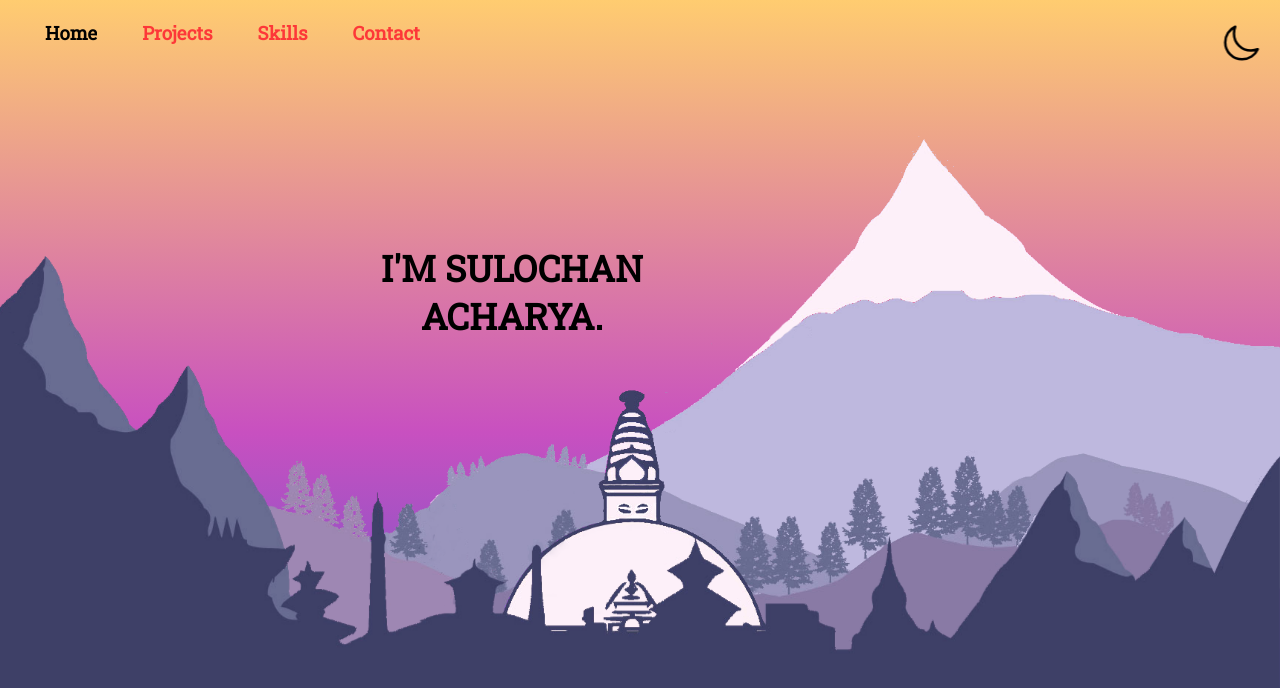
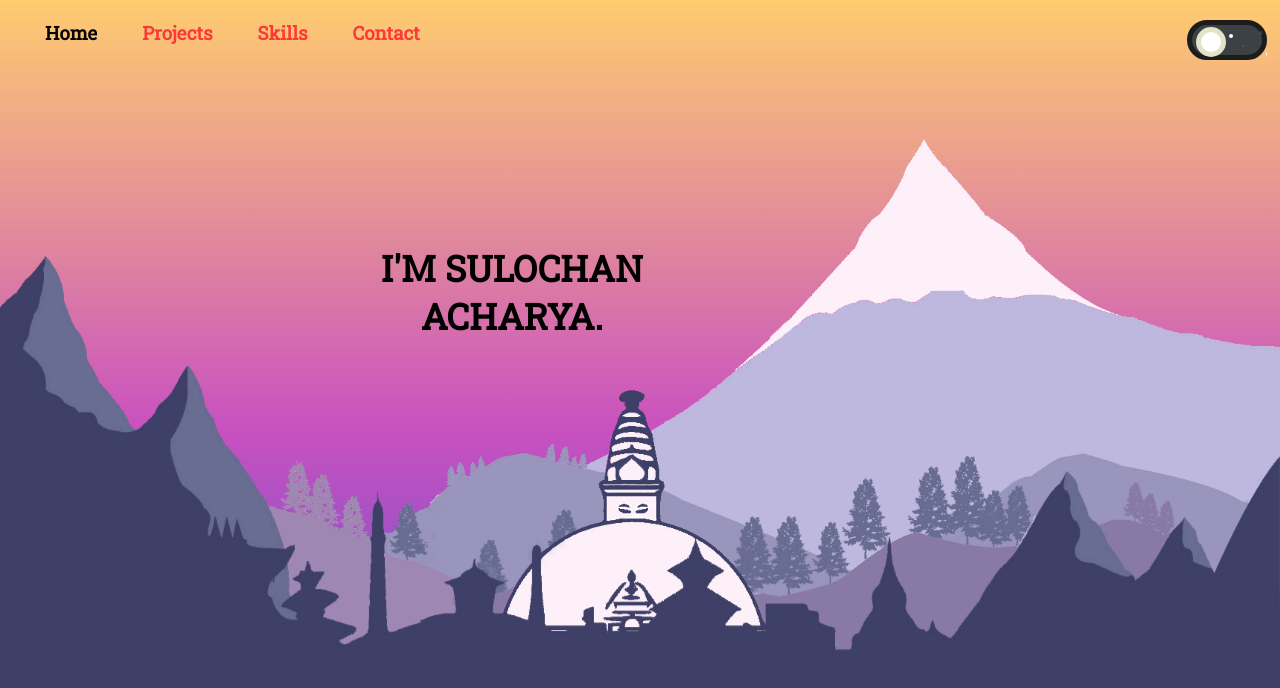
Before and after one commit to sulo1337/portfolio, a Vue app: page / in a window 1280 px wide. Shown: the top 688 px of the page. Built offline with nearby package versions, Linux system fonts and the light colour scheme.

Commit message:
added animations and fixed colors

```diff
--- a/src/App.vue
+++ b/src/App.vue
@@ -1,7 +1,7 @@
 <template>
   <div id="app" :class="{ dark: dark }">
     <div id="toggleDark">
-      <ion-icon
+      <!-- <ion-icon
         v-if="dark"
         name="sunny-outline"
         @click="toggleDarkMode"
@@ -15,7 +15,18 @@
         @click="toggleDarkMode"
         class="dayNight"
       >
-      </ion-icon>
+      </ion-icon> -->
+      <div class="toggle toggle--daynight">
+        <input
+          type="checkbox"
+          id="toggle--daynight"
+          class="toggle--checkbox"
+          @click="toggleDarkMode"
+        />
+        <label class="toggle--btn" for="toggle--daynight"
+          ><span class="toggle--feature"></span
+        ></label>
+      </div>
     </div>
     <router-view :key="$route.path"></router-view>
   </div>
@@ -23,6 +34,7 @@
 
 <script>
 /* eslint-disable */
+import "@/assets/toggle.scss";
 export default {
   name: "App",
   computed: {
--- /dev/null
+++ b/src/assets/toggle.scss
@@ -0,0 +1,312 @@
+.toggle {
+    overflow: hidden;
+	display: block;
+	text-align: center;
+	margin-top: 20px;
+  user-select: none;
+}
+	.toggle--checkbox {
+    display: none;
+	}
+	.toggle--btn {
+		display: block;
+		margin: 0 auto;
+
+		font-size: 1.4em;
+
+		transition: all 350ms ease-in;
+
+		&:hover {
+			cursor: pointer;
+		}
+	}
+
+	.toggle--btn,
+	.toggle--checkbox,
+	.toggle--feature {
+		&,
+		&:before,
+		&:after {
+			transition: all 250ms ease-in;
+		}
+		&:before,
+		&:after {
+			content: '';
+			display: block;
+		}
+	}
+
+
+/* ===================================================
+   Day/Night and Gender toggle buttons
+   =================================================== */
+
+	$toggleHeight: 40px;
+	$toggleWidth: 80px;
+	$borderWidth: 5px;
+	$toggleBtnRadius: $toggleHeight - 20px;
+
+	$bgColor--night: #3c4145;
+	$borderColor--night: #1c1c1c;
+	$toggleBtn-bgColor--night: #fff;
+	$toggleBtn-borderColor--night: #e3e3c7;
+
+	$bgColor--day: #9ee3fb;
+	$borderColor--day: #86c3d7;
+	$toggleBtn-bgColor--day: #ffdf6d;
+	$toggleBtn-borderColor--day: #e1c348;
+
+	$cloud-borderColor: #d3d3d3;
+	$cloud-bgColor: #fff;
+
+	.toggle--daynight,
+	.toggle--like {
+		.toggle--btn {
+			position: relative;
+			height: $toggleHeight;
+			width: $toggleWidth;
+			border-radius: $toggleHeight;
+
+			//toggle button
+			&:before {
+				position: absolute;
+				top: 2px;
+				left: 4px;
+				width: $toggleBtnRadius;
+				height: $toggleBtnRadius;
+				border-radius: 50%;
+			}
+		}
+	}
+
+	.toggle--daynight {
+		.toggle--btn {
+			border: $borderWidth solid $borderColor--night;
+			background-color: $bgColor--night;
+
+			//toggle button
+			&:before {
+				background-color: $toggleBtn-bgColor--night;
+				border: $borderWidth solid $toggleBtn-borderColor--night;
+			}
+			&:after {
+				position: absolute;
+				top: 62%;
+				left: $toggleWidth - ($toggleBtnRadius) - ($borderWidth * 2) - 20px;
+				z-index: 10;
+				width: $toggleBtnRadius / 5;
+				height: $toggleBtnRadius / 5;
+				opacity: 0;
+				background-color: $cloud-bgColor;
+				border-radius: 50%;
+
+				//crazy ass box-shadow to make the cloud
+				box-shadow: $cloud-bgColor 0 0,
+							$cloud-bgColor 3px 0,
+							$cloud-bgColor 6px 0,
+							$cloud-bgColor 9px 0,
+							$cloud-bgColor 11px 0,
+							$cloud-bgColor 14px 0,
+							$cloud-bgColor 16px 0,
+							$cloud-bgColor 21px -1px 0 1px,
+							$cloud-bgColor 16px -7px 0 -2px,
+							$cloud-bgColor 7px -7px 0 1px,
+
+							$cloud-borderColor 0 0 0 4px,
+							$cloud-borderColor 6px 0 0 4px,
+							$cloud-borderColor 11px 0 0 4px,
+							$cloud-borderColor 16px 0 0 4px,
+							$cloud-borderColor 21px -1px 0 5px,
+							$cloud-borderColor 16px -7px 0 1px,
+							$cloud-borderColor 7px -7px 0 5px;
+
+				transition: opacity 100ms ease-in;
+			}
+		}
+
+		@keyframes starry_star {
+			50% {
+				background-color: rgba(255,255,255,0.1);
+				box-shadow: #fff 30px -3px 0 0,
+							#fff 12px 10px 0 -1px,
+							rgba(255,255,255,0.1) 38px 18px 0 1px,
+							#fff 32px 34px 0 0,
+							rgba(255,255,255,0.1) 20px 24px 0 -1.5px,
+							#fff 5px 38px 0 1px;
+			}
+		}
+		@keyframes bounceIn {
+			0% {
+				opacity: 0;
+				transform: scale(.3);
+			}
+			50% {
+				opacity: 100;
+				transform: scale(1.1);
+			}
+			55% {
+				transform: scale(1.1);
+			}
+			75% {
+				transform: scale(.9);
+			}
+			100% {
+				opacity: 100;
+				transform: scale(1);
+			}
+		}
+		//stars
+		.toggle--feature {
+			display: block;
+			position: absolute;
+			top: 9px;
+			left: 52.5%;
+			z-index: 20;
+			width: 4px;
+			height: 4px;
+			border-radius: 50%;
+			background-color: #fff;
+
+			box-shadow: rgba(255,255,255,0.1) 30px -3px 0 0,
+						rgba(255,255,255,0.1) 12px 10px 0 -1px,
+						#fff 38px 18px 0 1px,
+						rgba(255,255,255,0.1) 32px 34px 0 0,
+						#fff 20px 24px 0 -1.5px,
+						rgba(255,255,255,0.1) 5px 38px 0 1px;
+
+			animation: starry_star 5s ease-in-out infinite;
+
+
+		}
+
+		//what happens once checkbox is checked
+		.toggle--checkbox:checked {
+			 & + .toggle--btn {
+				background-color: $bgColor--day;
+				border: $borderWidth solid $borderColor--day;
+
+				&:before {
+					left: $toggleWidth - ($toggleBtnRadius) - ($borderWidth * 2) - 4px;
+					background-color: $toggleBtn-bgColor--day;
+					border: $borderWidth solid $toggleBtn-borderColor--day;
+				}
+				&:after {
+					opacity: 100;
+					animation-name: bounceIn;
+					animation-duration: 0.60s;
+					animation-delay: 0.10s;
+					animation-fill-mode: backwards;
+					animation-timing-function: ease-in-out;
+				}
+
+				> .toggle--feature {
+					opacity: 0;
+					box-shadow: rgba(255,255,255,0.1) 30px -3px 0 -4px,
+								rgba(255,255,255,0.1) 12px 10px 0 -5px,
+								#fff 38px 18px 0 -3px,
+								rgba(255,255,255,0.1) 32px 34px 0 -4px,
+								#fff 20px 24px 0 -5.5px,
+								rgba(255,255,255,0.1) 5px 38px 0 -3px;
+					animation: none;
+
+					&:before {
+						left: 25px;
+						transform: rotate(70deg);
+					}
+				}
+			}
+		}
+	}
+
+	/* ==================================================
+	   Like specific styling
+	   ================================================== */
+
+	$bgColor--sad: #3498db;
+	$borderColor--sad: #0865B0;
+
+	$bgColor--happy: #e25d5d;
+	$borderColor--happy: #AD1000;
+
+	$emojiWidth: 36px;
+	$emojiBgColor: #f2dd68;
+	$emojiBorderColor: #e5ce5e;
+	$emojiColor: #995710;
+	$emojiColorAlt: #d8aa2b;
+
+	$toggleFeaturePosition--sad: ($toggleBtnRadius/2) - 14;
+	$toggleFeaturePosition--happy: 53px;
+
+	.toggle--like {
+		position: relative;
+
+		.toggle--btn {
+			border: $borderWidth solid $borderColor--sad;
+			background-color: $bgColor--sad;
+
+			//toggle button
+			&:before {
+				background-color: $emojiBgColor;
+				border: $borderWidth solid $emojiBorderColor;
+			}
+		}
+
+		.toggle--feature {
+			position: absolute;
+			left: 14px;
+			top: 32%;
+			width: 7px;
+			height: 7px;
+			border-radius: 50%;
+			background-color: $emojiColor;
+			box-shadow: ($emojiWidth - 8) 0 0 0 $emojiColor;
+
+			&:before {
+				position: absolute;
+				left: 0;
+				top: 11px;
+				width: $emojiWidth;
+				height: 17px;
+				background-color: $emojiColor;
+
+				border-radius: $emojiWidth $emojiWidth 0 0;
+			}
+			&:after {
+				position: absolute;
+				left: 9px;
+				top: 21px;
+				width: 17px;
+				height: 7px;
+				background-color: $emojiColorAlt;
+
+				border-radius: 17px 17px 0 0;
+			}
+
+		}
+
+		//what happens once checkbox is checked
+		.toggle--checkbox:checked {
+			 & + .toggle--btn {
+				background-color: $bgColor--happy;
+				border: $borderWidth solid $borderColor--happy;
+
+				//toggle button
+				&:before {
+					transform: translate($toggleWidth - ($toggleBtnRadius) - ($borderWidth * 2) - 8px, 0);
+				}
+
+				& .toggle--feature {
+					transform: translate($toggleFeaturePosition--happy, 0);
+
+					&:before {
+						border-radius: 0 0 $emojiWidth $emojiWidth;
+						top: 11px;
+					}
+					&:after {
+						top: 21px;
+						border-radius: 50%/50%;
+					}
+				}
+			}
+		}
+	}
--- a/src/components/NavButton.vue
+++ b/src/components/NavButton.vue
@@ -6,8 +6,10 @@
       class="wrapper pulse"
     >
       <h3 class="placeholder heading">{{ text }}</h3>
-      <h3 class="mainText heading" :class="{ dark: dark }">{{ text }}</h3>
-      <h3 class="hiddenText heading" :class="{ dark: dark }">{{ text }}</h3>
+      <h3 class="mainText heading" :class="{ darkbutton: dark }">{{ text }}</h3>
+      <h3 class="hiddenText heading" :class="{ darkbutton: dark }">
+        {{ text }}
+      </h3>
     </div>
   </div>
 </template>
@@ -36,8 +38,9 @@ export default {
 </script>
 
 <style lang="scss">
-.dark {
+.darkbutton {
   color: #fcf75e !important;
+  background: none !important;
 }
 #nav-button {
   background: transparent !important;
@@ -60,7 +63,7 @@ export default {
   color: #000;
 }
 
-.current .dark {
+.current .darkbutton {
   color: #fff !important;
 }
 
--- a/src/views/Contact.vue
+++ b/src/views/Contact.vue
@@ -36,8 +36,13 @@ export default {
   height: 100vh;
 }
 .dark {
-  background: #222222 !important;
-  background-blend-mode: multiply;
+  background: rgb(43, 45, 72) !important;
+  background: linear-gradient(
+    0deg,
+    rgba(0, 0, 0, 1) 0%,
+    rgba(12, 16, 20, 1) 69%,
+    rgba(0, 0, 0, 1) 100%
+  ) !important;
   color: white;
 }
 .contact__wrapper {
--- a/src/views/Home.vue
+++ b/src/views/Home.vue
@@ -135,6 +135,18 @@ export default {
 }
 
 .wrapper {
+  @keyframes fadein {
+    0% {
+      opacity: 0;
+      transform: translateY(50px);
+    }
+    100% {
+      opacity: 1;
+      transform: translateY(0px);
+    }
+  }
+  animation: fadein;
+  animation-duration: 1s;
   height: 100vh;
   overflow-x: hidden;
   overflow-y: auto;
@@ -234,8 +246,8 @@ export default {
   background: linear-gradient(
     180deg,
     rgba(43, 45, 72, 1) 0%,
-    rgba(25, 4, 62, 1) 69%,
-    rgba(10, 10, 10, 1) 100%
+    rgba(12, 16, 20, 1) 69%,
+    rgba(0, 0, 0, 1) 100%
   );
 }
 
--- a/src/views/Projects.vue
+++ b/src/views/Projects.vue
@@ -215,8 +215,8 @@ body {
       color: white;
     }
     &__img {
-      background: #333333;
-      box-shadow: 4px 13px 30px 1px rgba(0, 0, 0, 0.3);
+      background: #222222;
+      box-shadow: 4px 13px 30px 1px rgba(0, 0, 0, 0.1);
     }
 
     &__nav {
@@ -246,6 +246,18 @@ body {
 }
 
 .blog-slider {
+  @keyframes fadein {
+    0% {
+      opacity: 0;
+      transform: translateY(50px);
+    }
+    100% {
+      opacity: 1;
+      transform: translateY(0px);
+    }
+  }
+  animation: fadein;
+  animation-duration: 1s;
   width: 95%;
   position: relative;
   max-width: 875px;
@@ -456,7 +468,7 @@ body {
     > * {
       opacity: 0;
       transform: translateY(25px);
-      transition: all 0.4s;
+      transition: all 0.2s;
     }
     height: 90%;
     overflow: scroll;
@@ -573,8 +585,5 @@ body {
   margin: 20px;
   border-radius: 20px;
   box-shadow: 0px 0px 20px rgba(252, 56, 56, 0.3);
-
-  code {
-  }
 }
 </style>
--- a/src/views/Skills.vue
+++ b/src/views/Skills.vue
@@ -114,7 +114,20 @@ $darken: 10%;
 }
 
 .logos__wrapper {
+  @keyframes fadein {
+    0% {
+      opacity: 0;
+      transform: translateY(50px);
+    }
+    100% {
+      opacity: 1;
+      transform: translateY(0px);
+    }
+  }
+
   a {
+    animation: fadein;
+    animation-duration: 1s;
     margin: $max-size * 0.1;
     transition: 0.5s ease;
     height: $size;
```
